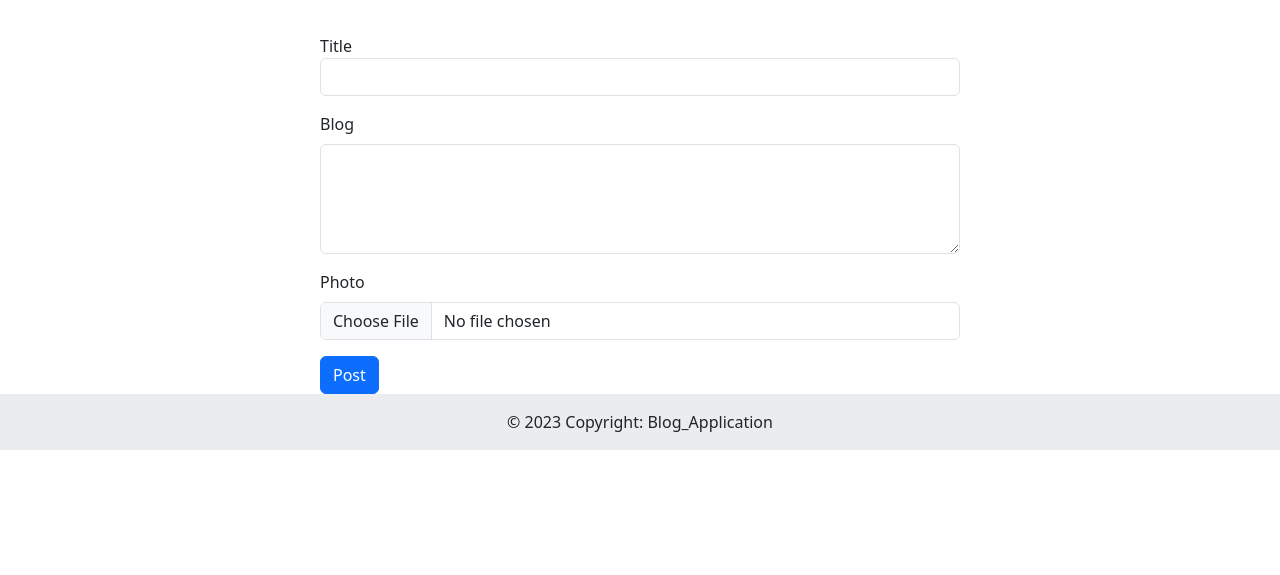
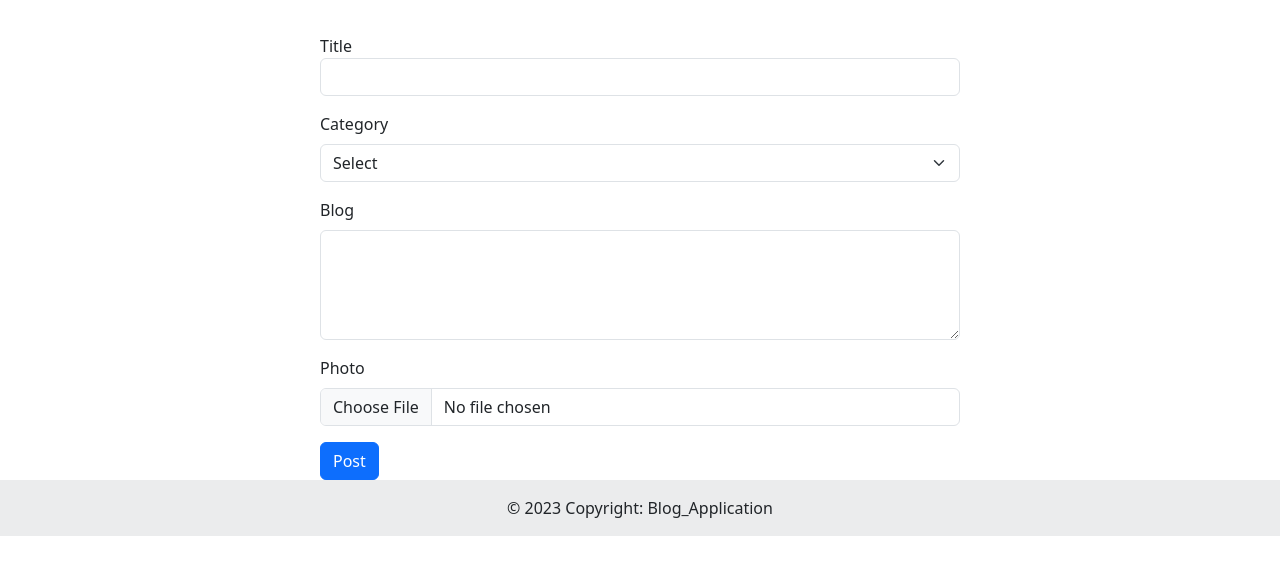
Before and after one commit to ritikyadavwork/Blog_application, a Django app: page /blog-view/ in a window 1280 px wide. Shown: the part 56-631 px from the top of the page. Run offline with Django 5.2, Linux system fonts and the light colour scheme; the visitor is signed in with stand-in values (Sample User, id 1).

Commit message:
added category label and render the using for loop

```diff
--- a/blogapp/templates/postblog.html
+++ b/blogapp/templates/postblog.html
@@ -10,7 +10,16 @@ Blogpost
         {% csrf_token %}
         <div class="mb-3">
             <label for="title">Title</label>
-           <input type="text" class="form-control" id="title" name="title" required>
+            <input type="text" class="form-control" id="title" name="title" required>
+        </div>
+        <div class="mb-3">
+            <label for="sel1" class="form-label">Category</label>
+            <select class="form-select" id="sel1" name="category">
+                <option selected>Select</option>
+                {% for category in categories %}
+                <option value="{{ category.id }}">{{ category.name }}</option>
+                {% endfor %}
+            </select>
         </div>
         <div class="mb-3">
             <label for="blog" class="form-label">Blog</label>
@@ -20,7 +29,7 @@ Blogpost
             <label for="upload_plan" class="form-label">Photo</label>
             <input type="file" class="form-control" id="upload_plan" name="images" required>
         </div>
-        <button type="submit" class="btn btn-primary" >Post</button>
+        <button type="submit" class="btn btn-primary">Post</button>
     </form>
 </div>
 {% endblock %}
```
